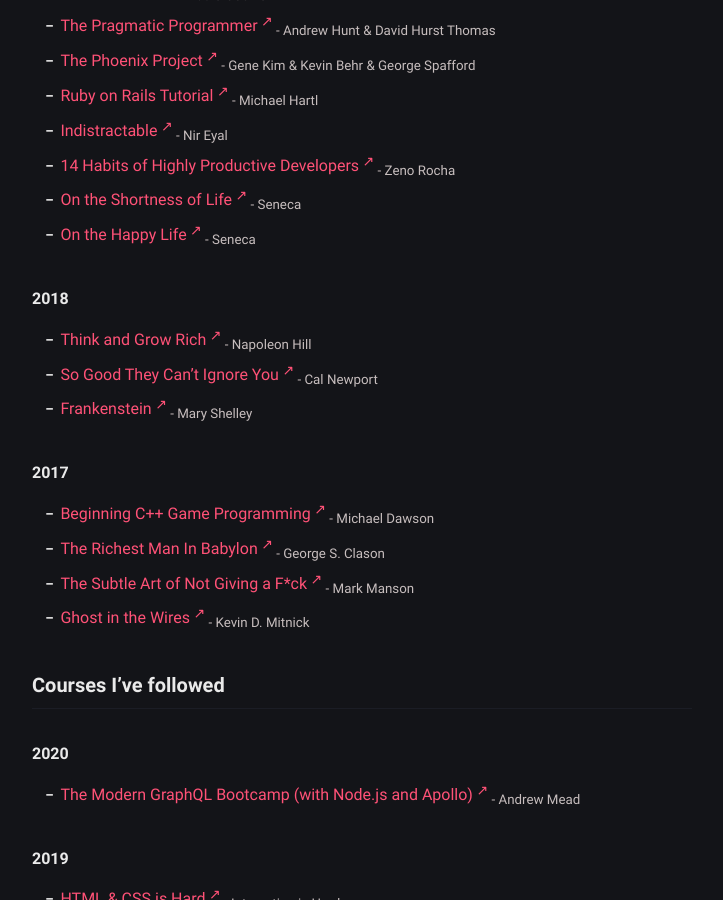
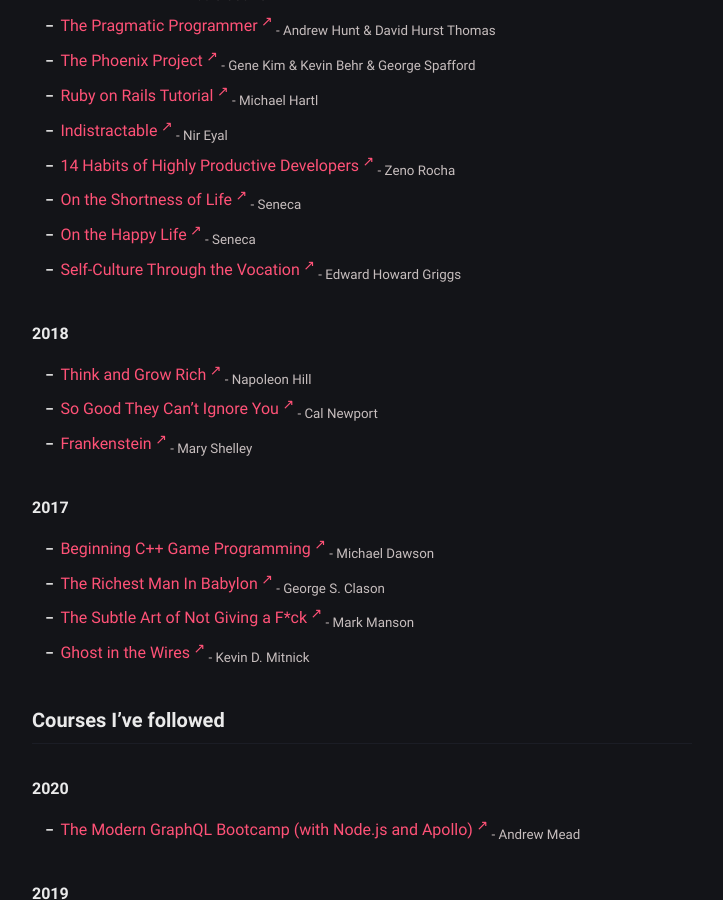
Before and after one commit to nickyvanurk/nickvanurk.com, a Jekyll site: the page built from about.md, in a window 1280 px wide and 900 px high, scrolled down 820 px. Shown: the whole window, without its empty margins (278-1001 px from the left). Built offline with Jekyll 4.4.1, drawn with Linux system fonts in a browser that asks for light colours.

Commit message:
Add book

```diff
--- a/about.md
+++ b/about.md
@@ -26,6 +26,7 @@
   * <a href="https://www.goodreads.com/book/show/54438214-14-habits-of-highly-productive-developers" target="_blank">14 Habits of Highly Productive Developers</a><sub> - Zeno Rocha</sub>
   * <a href="https://www.goodreads.com/book/show/97412.On_the_Shortness_of_Life" target="_blank">On the Shortness of Life</a><sub> - Seneca</sub>
   * <a href="https://www.goodreads.com/book/show/29348373-on-the-happy-life" target="_blank">On the Happy Life</a><sub> - Seneca</sub>
+  * <a href="https://www.goodreads.com/book/show/8298080-self-culture-through-the-vocation" target="_blank">Self-Culture Through the Vocation</a><sub> - Edward Howard Griggs</sub>
 
 ##### 2018
   * <a href="https://www.goodreads.com/book/show/4653443-think-and-grow-rich-deluxe-edition" target="_blank">Think and Grow Rich</a><sub> - Napoleon Hill</sub>
```
